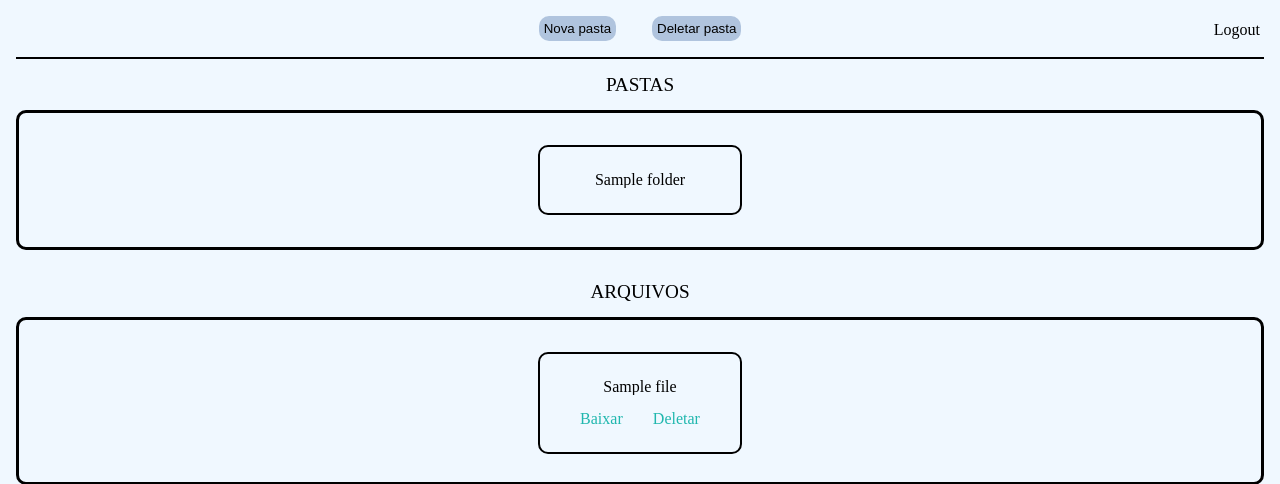
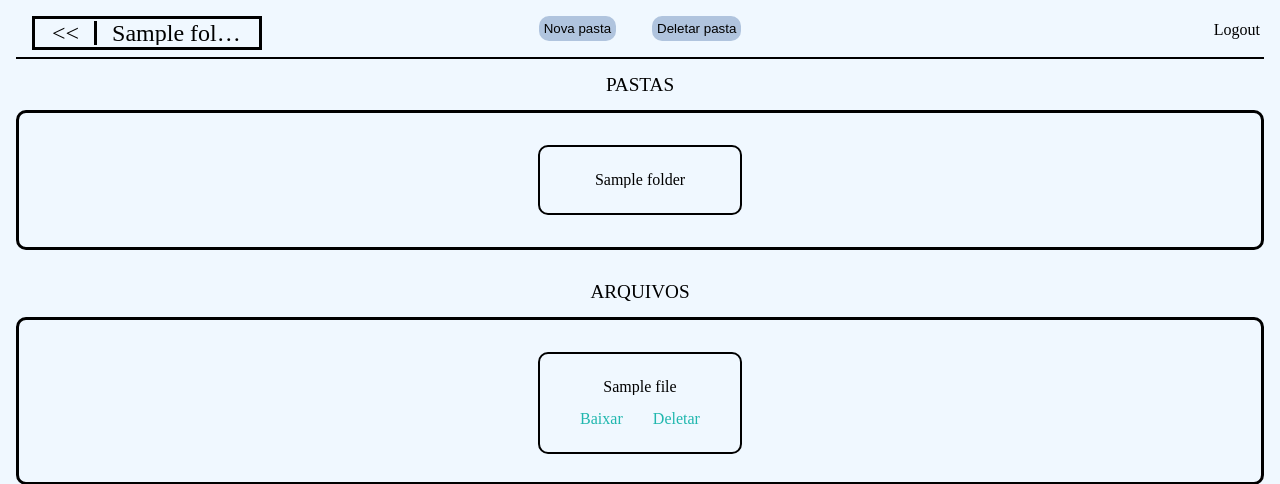
Before and after one commit to Dalistor/Pench, a Django app: page /folder/1 in a window 1280 px wide. Shown: the top 484 px of the page. Run offline with Django 4.2, Linux system fonts and the light colour scheme; a user stored in the database is signed in; tables that the repository leaves empty hold one stand-in row (values such as "Sample post").

Commit message:
back folder added

```diff
--- a/pench/templates/folder.html
+++ b/pench/templates/folder.html
@@ -1,6 +1,17 @@
 {% extends 'home.html' %}
 
 {% load static %}
+
+{% block past_folder %}
+<div class="past_folder">
+	{% if this_folder.location %}
+	<a href="/folder/{{this_folder.location.id}}"><<</a>
+	{% else %}
+	<a href="/folder/0"><<</a>
+	{% endif %}
+	<h2>{{this_folder.name}}</h2>
+</div>
+{% endblock %}
 
 {% block location %}{{ this_folder.id }}{% endblock %}
 
--- a/pench/templates/home.html
+++ b/pench/templates/home.html
@@ -15,7 +15,9 @@
 </head>
 <body>
 	<header>
-		<a href="/logout/">Logout</a>
+		{% block past_folder %}
+		{% endblock %}
+		<a href="/logout/" class="logout">Logout</a>
 		<div class="manager">
 
 			<div class="buttons">
--- a/pench/urls.py
+++ b/pench/urls.py
@@ -4,7 +4,7 @@ from . import views
 urlpatterns = [
 	path('', views.viewLogin, name='login'),
 	path('home/', views.viewHome, name='home'),
-	path('folder/<int:location>', views.viewFolder, name='folder'),
+	path('folder/<location>', views.viewFolder, name='folder'),
 
 	path('logout/', views.exit, name='exit'),
 
--- a/pench/views.py
+++ b/pench/views.py
@@ -122,12 +122,16 @@ def viewFolder (request, location):
 	if request.user.is_authenticated == False:
 		return redirect('/')
 
-	folders = Folder.objects.filter(location=location)
-	files = File.objects.filter(location=location)
-	thisFolder = Folder.objects.get(pk=location)
+	try:
+		folders = Folder.objects.filter(location=location)
+		files = File.objects.filter(location=location)
+		thisFolder = Folder.objects.get(pk=location)
 
-	return render(request, 'folder.html', {
-		'this_folder': thisFolder,
-		'folders': folders,
-		'files': files
-	})
+		return render(request, 'folder.html', {
+			'this_folder': thisFolder,
+			'folders': folders,
+			'files': files
+		})
+
+	except Exception as e:
+		return redirect('/home/')
--- a/static/css/home.css
+++ b/static/css/home.css
@@ -10,12 +10,40 @@ header {
     border-bottom: solid black 2px;
 }
 
-header a {
+.logout {
     text-decoration: none;
     color: black;
     position: absolute;
     right: 20px;
     top: 1.4rem;
+}
+
+.past_folder {
+    position: absolute;
+    left: 2rem;
+    display: flex;
+    justify-content: space-between;
+    font-size: x-large;
+    align-items: center;
+    border: solid;
+    padding: 2px;
+}
+
+.past_folder a {
+    text-decoration: none;
+    color: black;
+    border-right: solid;
+    padding-right: 15px;
+    padding-left: 15px;
+}
+
+.past_folder h2 {
+    padding-left: 15px;
+    padding-right: 15px;
+    max-width: 130px;
+    text-overflow: ellipsis;
+    white-space: nowrap;
+    overflow: hidden;
 }
 
 .manager {
```
